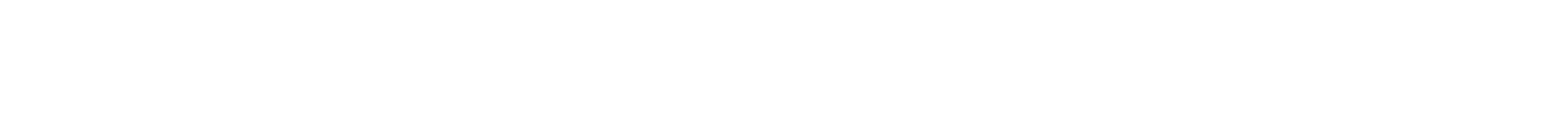
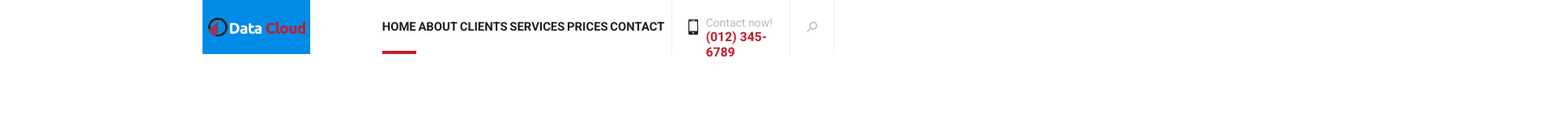
Before and after one commit to M20A20X/NIX, a plain HTML site: page css/index.html in a window 1280 px wide. Shown: the top 160 px of the page at 81% size, 1920 px wide, since content can reach past the window. Drawn offline with Linux system fonts and the light colour scheme; a web font is replaced by a local one.

Commit message:
Add a header. Update theme.css and null.css

```diff
--- a/css/index.html
+++ b/css/index.html
@@ -10,6 +10,42 @@
 </head>
 
 <body>
+    <div class="wrapper">
+        <header>
+            <div class="logo">
+                <a href="#" class="link"></a>
+                <div class="image">
+                    <img src="./src/images/header/logo.png" alt="logo">
+                </div>
+            </div>
+            <nav>
+                <ul>
+                    <li class="nav-tab underline-red"><a href="#">Home</a></li>
+                    <li class="nav-tab"><a href="#">About</a></li>
+                    <li class="nav-tab"><a href="#">Clients</a></li>
+                    <li class="nav-tab"><a href="#">Services</a></li>
+                    <li class="nav-tab"><a href="#">Prices</a></li>
+                    <li class="nav-tab"><a href="#">Contact</a></li>
+                </ul>
+            </nav>
+            <div class="contact">
+                <a href="#" class="link"></a>
+                <div class="image phone-icon">
+                    <img src="./src/images/header/phone-icon.png" alt="phone-icon">
+                </div>
+                <div class="info">
+                    <span>Contact now!</span>
+                    <span class="number">(012) 345-6789</span>
+                </div>
+            </div>
+            <div class="search">
+                <a href="#" class="link"></a>
+                <div class="image">
+                    <img src="./src/images/header/search-icon.png" alt="search-icon">
+                </div>
+            </div>
+        </header>
+    </div>
 </body>
 
 </html>
--- a/css/style.css
+++ b/css/style.css
@@ -1,3 +1,119 @@
 @import url('./styles/null.css');
 @import url('./styles/fonts.css');
 @import url('./styles/theme.css');
+
+/* Header */
+
+header {
+    display: flex;
+    padding: 0 var(--content-h-padding);
+    height: 5.2vw;
+    max-height: 100px;
+}
+
+header .logo {
+    position: relative;
+    padding: 0 0.855%;
+    width: 17.09%;
+    background-color: var(--cyan);
+}
+
+nav {
+    margin-left: auto;
+    width: 47.01%;
+}
+
+nav ul {
+    display: flex;
+    justify-content: space-between;
+    padding: 0 2.45%;
+    height: 100%;
+}
+
+nav li {
+    position: relative;
+    display: flex;
+    align-items: center;
+    font-size: 0.9275em;
+    font-weight: 700;
+    color: var(--black);
+    text-transform: uppercase;
+}
+
+nav li.underline-red::after {
+    top: 95%;
+    height: 5%;
+}
+
+header .contact {
+    display: flex;
+    align-items: center;
+    padding: 2.56%;
+    width: 18.8%;
+    border-right: var(--border);
+    border-left: var(--border);
+}
+
+header .contact .phone-icon {
+    margin-right: 9.375%;
+    width: 14.375%;
+}
+
+header .contact .info {
+    position: relative;
+    display: flex;
+    flex-direction: column;
+    justify-content: space-between;
+    height: 100%;
+    font-size: 0.875em;
+    color: var(--gray-lighter-1);
+}
+
+header .contact .number {
+    font-size: 1.125em;
+    font-family: "Roboto";
+    color: var(--red);
+    font-weight: 700;
+}
+
+header .search {
+    padding: 2.56%;
+    width: 6.92%;
+    border-right: var(--border);
+}
+
+
+/* Other */
+
+.wrapper {
+    margin: 0 auto;
+    max-width: 1920px;
+    font-family: "Roboto";
+}
+
+.image {
+    display: flex;
+    align-items: center;
+    justify-content: center;
+    width: 100%;
+    height: 100%;
+}
+
+.link {
+    content: "";
+    position: absolute;
+    width: 100%;
+    height: 100%;
+    z-index: 1;
+}
+
+.underline-red::after {
+    content: "";
+    position: absolute;
+    top: 100%;
+    left: 0;
+    width: 100%;
+    height: 0.52vw;
+    max-height: var(--underline-max-height);
+    background-color: var(--red);
+}
--- a/css/styles/null.css
+++ b/css/styles/null.css
@@ -2,10 +2,15 @@ body {
     margin: 0;
 }
 
-* {
-    outline: none;
-    border: none;
+div,
+section {
     box-sizing: border-box;
+}
+
+ul {
+    padding: 0;
+    margin: 0;
+    list-style: none;
 }
 
 img {
@@ -23,9 +28,6 @@ a {
 
 h1,
 h2,
-h3,
-h4,
-h5,
-h6 {
+h3 {
     margin: 0;
 }
--- a/css/styles/theme.css
+++ b/css/styles/theme.css
@@ -22,6 +22,7 @@
     --border-radius: 0.3125em;
     --item-box-shadow: 0 0.125em 0.1875em 0 rgba(6, 7, 7, 0.35);
     --text-shadow: 0 0.0625em 0.125em rgba(0, 0, 0, 0.35);
+    --underline-max-height: 5px;
 }
 
 h1 {
```
Also changed, not shown: css/src/images/header/logo.png (added), css/src/images/header/phone-icon.png (added), css/src/images/header/search-icon.png (added).
